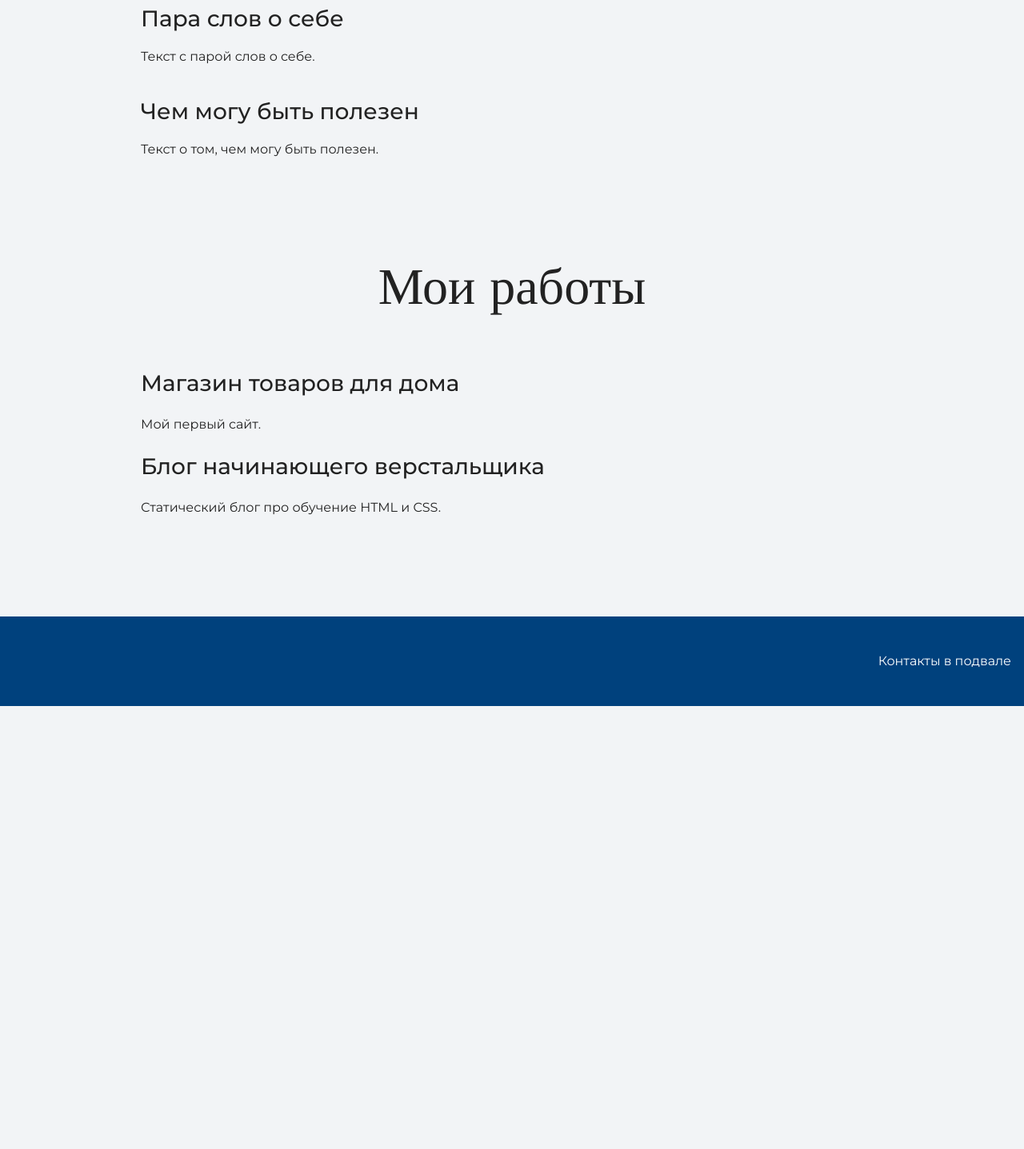
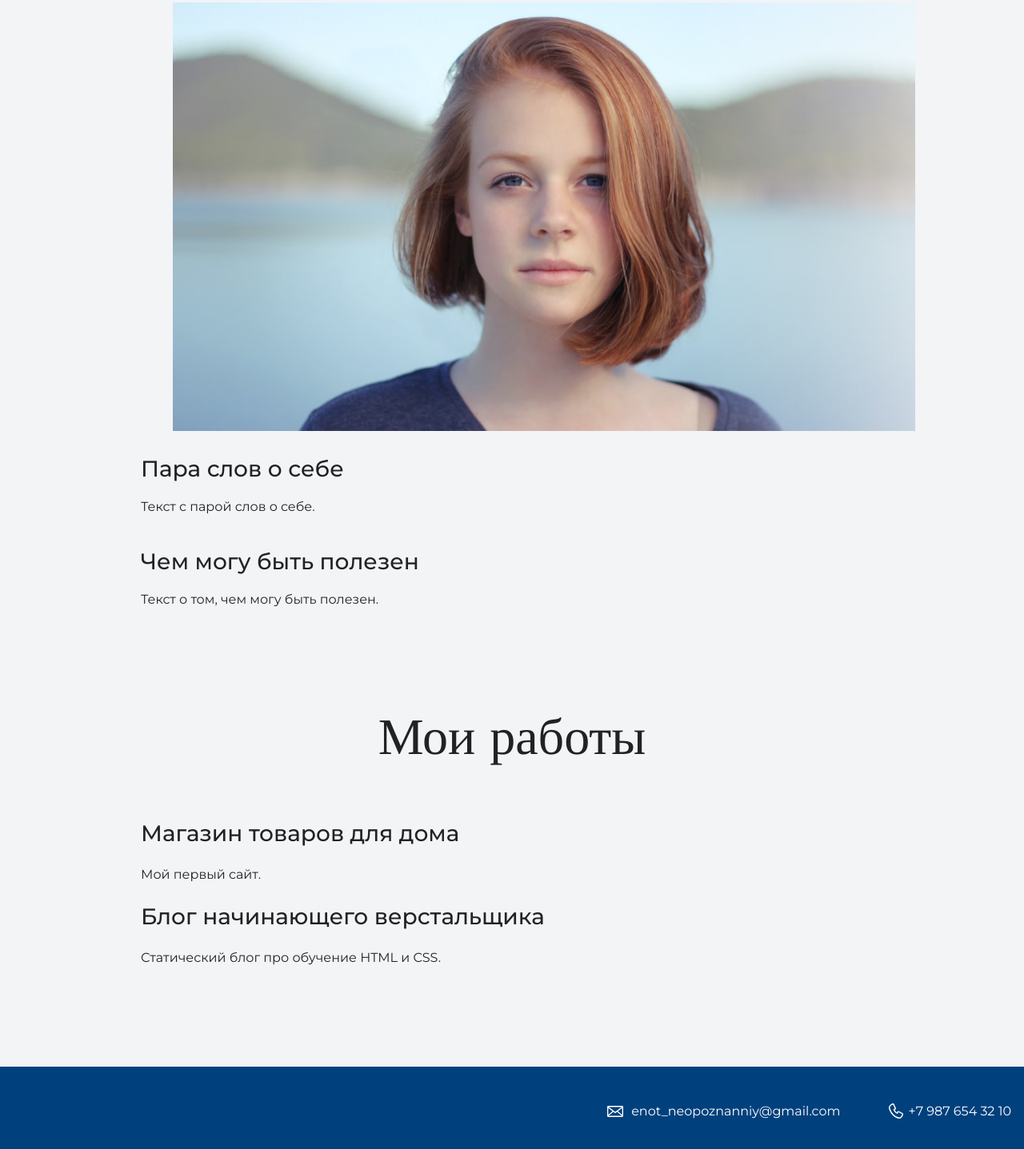
Before and after one commit to HeshTag/twotest-site, a plain HTML site: page index.html in a window 1280 px wide. Shown: the part 1169-2606 px from the top of the page at 80% size. Before the commit the page ends 2052 px from the top, so only its background shows below. Drawn offline with nearby package versions, Linux system fonts and the light colour scheme.

Commit message:
Обновление футера и интро

```diff
--- a/index.html
+++ b/index.html
@@ -26,6 +26,9 @@
     <section class="intro">
       <div class="container">
         <h2 class="subheading">Давайте познакомимся</h2>
+        <figure>
+            <img src="files/user.jpg" width="928" height="536" alt="Фотография Неопознанного Енота">
+        </figure>
         <h3>Пара слов о себе</h3>
         <p>Текст с парой слов о себе.</p>
         <h3>Чем могу быть полезен</h3>
@@ -47,7 +50,8 @@
 
     <footer class="page-footer">
       <div class="container">
-        Контакты в подвале
+        <a class="footer-email" href="mailto:enot_neopoznanniy@gmail.com">enot_neopoznanniy@gmail.com</a>
+    <a class="footer-phone" href="tel:+79876543210">+7 987 654 32 10</a>
       </div>
     </footer>
   </body>
```
